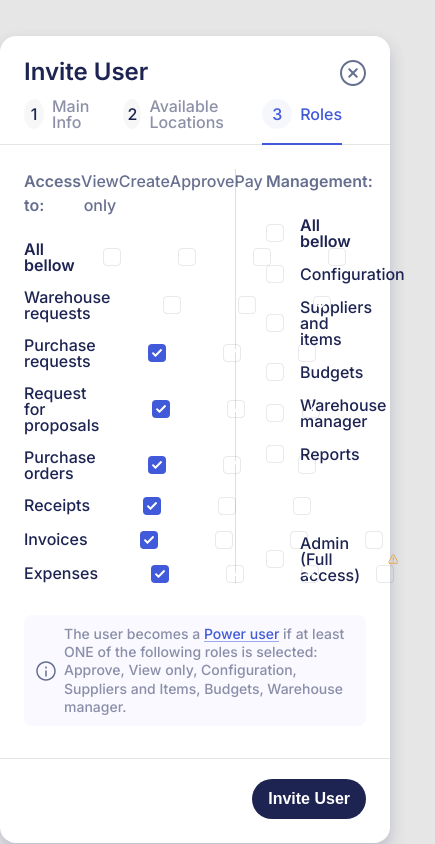
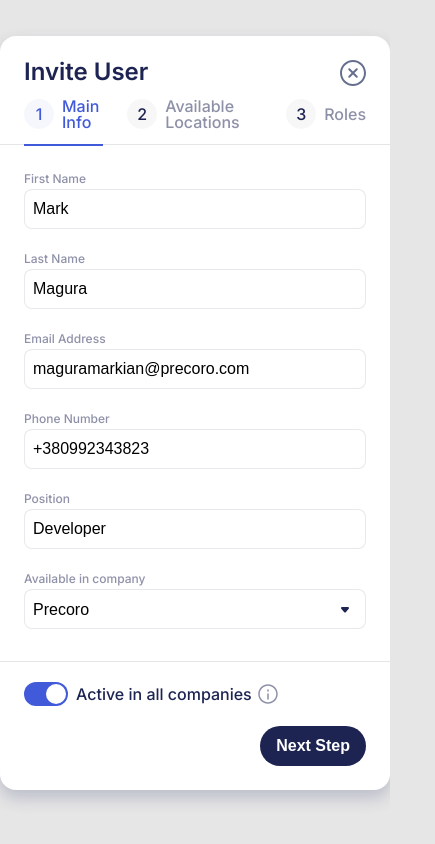
Before and after one commit to VladLukyanchuk/test-task-precoro-form, a Vue app: page / in a window 390 px wide. Shown: the whole page, 435 px wide, since content can reach past the window. Built offline with nearby package versions, Linux system fonts and the light colour scheme.

Commit message:
adaptive for smartphones created

```diff
--- a/src/components/InviteForm.vue
+++ b/src/components/InviteForm.vue
@@ -68,7 +68,7 @@ export default {
   components: { FormMain, FormLocations, FormRoles },
   data() {
     return {
-      activeTab: "FormRoles",
+      activeTab: "FormMain",
       navigation: [
         { title: "Main Info", component: "FormMain", checked: false },
         {
@@ -82,8 +82,8 @@ export default {
   },
   computed: {
     currentIndex() {
-      return this.navigation.findIndex(e => e.component === this.activeTab)
-    }
+      return this.navigation.findIndex((e) => e.component === this.activeTab);
+    },
   },
   methods: {
     changePage(item) {
@@ -97,7 +97,7 @@ export default {
         }
       });
       this.activeTab = this.navigation[this.currentIndex + 1].component;
-    }
+    },
   },
 };
 </script>
@@ -150,6 +150,9 @@ export default {
   }
 
   margin-right: 24px;
+  &:last-child {
+    margin-right: 0;
+  }
   &::after {
     content: "";
     position: absolute;
@@ -177,6 +180,7 @@ export default {
   display: flex;
   align-items: center;
   justify-content: center;
+  flex-shrink: 0;
   width: 30px;
   height: 30px;
   border-radius: 50%;
--- a/src/components/forms/FormMain.vue
+++ b/src/components/forms/FormMain.vue
@@ -14,7 +14,7 @@
   <div class="main__actions">
     <div class="main__switch">
       <switch-checkbox v-model="mainForm.activeInAllCompanies" />
-        <span class="main__switch-description"> Active in all companies </span>
+      <div class="main__switch-description">Active in all companies</div>
       <svg
         width="20"
         height="20"
@@ -30,7 +30,7 @@
         />
       </svg>
     </div>
-      <action-button @click="nextPage">Next Step</action-button>
+    <action-button class="main__btn" @click="nextPage">Next Step</action-button>
   </div>
 </template>
 
@@ -42,24 +42,23 @@ export default {
       companyOptions: ["Precoro"],
     };
   },
-  emits: ['save'],
+  emits: ["save"],
   methods: {
     saveInformation() {
-      this.$store.commit("setMain", this.mainForm)
+      this.$store.commit("setMain", this.mainForm);
     },
     nextPage() {
-      this.saveInformation()
-      this.$emit("save")
-    }
+      this.saveInformation();
+      this.$emit("save");
+    },
   },
   created() {
     this.mainForm = this.$store.getters.getMain;
-  }
+  },
 };
 </script>
 
 <style lang="scss" scoped>
-
 .main__inputs {
   padding: 24px 24px 32px 24px;
   border-top: 1px solid rgba($color: #000000, $alpha: 0.1);
@@ -77,6 +76,7 @@ export default {
   display: flex;
   align-items: center;
   svg {
+    flex-shrink: 0;
     opacity: 0.5;
     margin-left: 6px;
   }
@@ -85,4 +85,17 @@ export default {
   margin-left: 8px;
 }
 
+@media (max-width: 415px) {
+  .main__actions {
+    flex-direction: column;
+    align-items: center;
+    .main__switch {
+      margin-bottom: 20px;
+      align-self: flex-start;
+    }
+    .main__btn {
+      align-self: flex-end;
+    }
+  }
+}
 </style>
--- a/src/components/forms/FormRoles.vue
+++ b/src/components/forms/FormRoles.vue
@@ -226,7 +226,6 @@ export default {
       this.$store.commit("setFormStatus", true);
       const form = this.$store.getters.getForm;
       console.log(form);
-
     },
   },
   created() {
@@ -253,7 +252,6 @@ export default {
 .access {
   padding-right: 15px;
   border-right: 1px solid #dddee5;
-  //border-radius: 2px;
 }
 .access__header {
   line-height: 150%;
@@ -266,7 +264,7 @@ export default {
   font-weight: 600;
 }
 .access__values {
-  width: 300px;
+  //max-width: 300px;
   display: grid;
   grid-template-columns: 1fr 1fr 1fr 1fr;
   justify-items: center;
@@ -341,6 +339,36 @@ export default {
     }
   }
 }
+@media (max-width: 740px) {
+  .roles__inputs {
+    display: grid;
+    max-width: 540px;
+    grid-template-columns: 1fr;
+  }
+  .access {
+    padding-right: 0;
+    border-right: none;
+    padding-bottom: 30px;
+    border-bottom: 1px solid #dddee5;
+  }
+  .management {
+  padding-left: 0;
+  padding-top: 32px;
+}
+}
+@media (max-width: 440px) {
+  .access__values {
+    grid-template-columns: 50px 50px 50px 50px;
+    column-gap: 16px;
+  }
+  .access__item-name {
+    margin-right: 0;
+  }
+  .access__checkboxes {
+    grid-template-columns: 50px 50px 50px 50px;
+    column-gap: 16px;
+  }
+}
 .roles__warn-card {
   max-width: 636px;
   margin-top: 32px;
@@ -362,6 +390,7 @@ export default {
 }
 .roles__link {
   position: relative;
+  font-size: 16px;
   &::after {
     content: "";
     position: absolute;
--- a/src/store/index.js
+++ b/src/store/index.js
@@ -14,7 +14,7 @@ export default createStore({
       },
       locations: {
         mainLocation: "Main Precoro US",
-        availableLocations: [],
+        availableLocations: ["Berlin", "Venice Office", "USA Office"],
       },
       roles: {
         access: {
```
Lines whose indentation alone changed are shown as unchanged.
